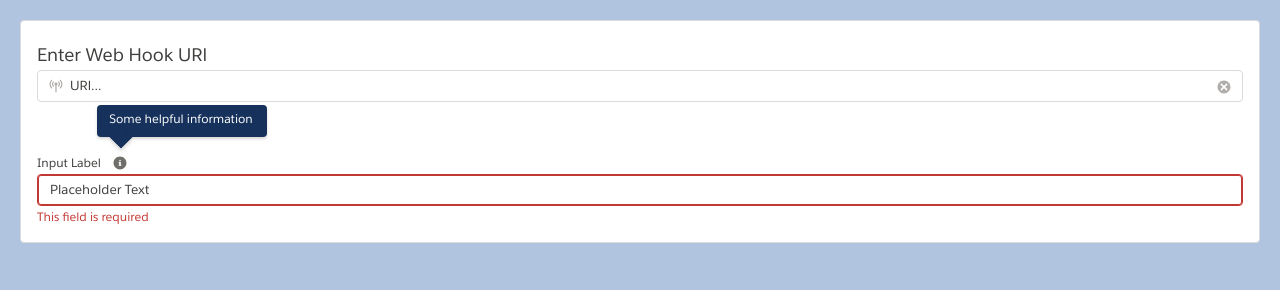
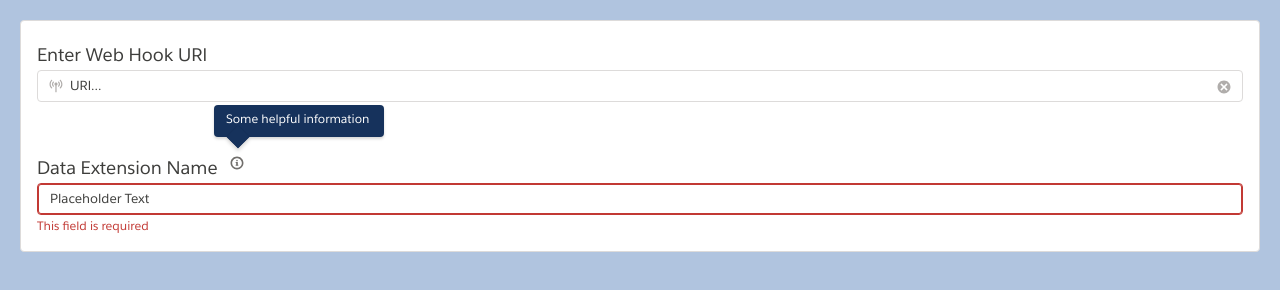
Before and after one commit to kedhaar/customJB, a website: page public/index.html in a window 1280 px wide. Drawn offline with Linux system fonts and the light colour scheme.

Commit message:
Update index.html

```diff
--- a/public/index.html
+++ b/public/index.html
@@ -54,11 +54,11 @@
         <!-- Newly Added Code starts here -->
         <div style="padding-top:3rem;position:relative">
             <div class="slds-form-element">
-                <label class="slds-form-element__label" for="text-input-id-1">Input Label</label>
+                <label class="slds-form-element__label" for="text-input-id-1"style="font-size:18px;">Data Extension Name</label>
                 <div class="slds-form-element__icon">
                     <button class="slds-button slds-button_icon" aria-describedby="help">
                         <svg class="slds-button__icon" aria-hidden="true">
-                            <use xlink:href="/assets/icons/utility-sprite/svg/symbols.svg#info"></use>
+                            <use xlink:href="/assets/icons/utility-sprite/svg/symbols.svg#info_alt"></use>
                         </svg>
                         <span class="slds-assistive-text">Help</span>
                     </button>
```
